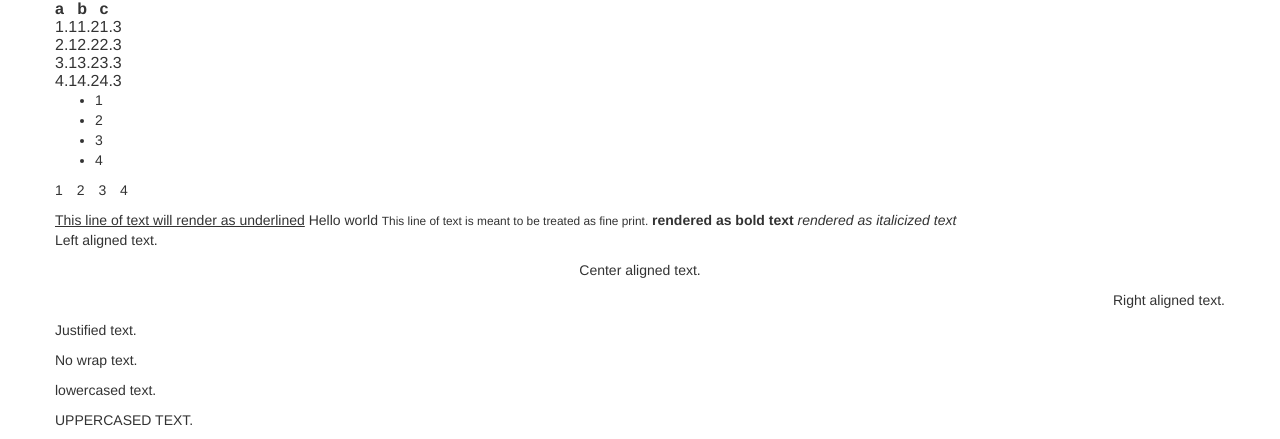
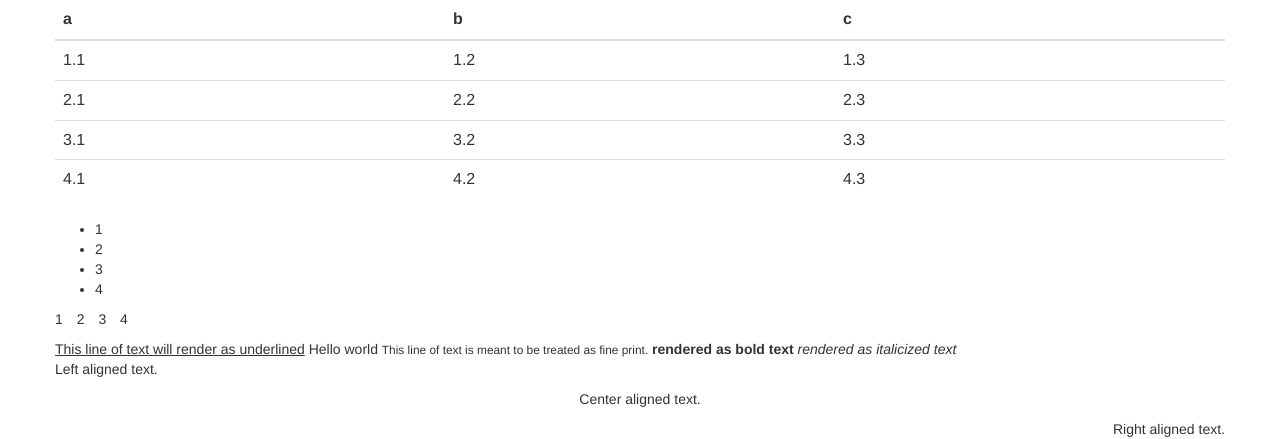
Before and after one commit to slaviber/CyberProgramming, a web app: page / in a window 1280 px wide. Shown: the top 439 px of the page. Run offline with its HTML, style and script files only (its server is not run), Linux system fonts and the light colour scheme; data that the repository does not hold is empty.

Commit message:
Styled table

```diff
--- a/05_SampleBootstrap/WebContent/index.html
+++ b/05_SampleBootstrap/WebContent/index.html
@@ -10,8 +10,8 @@
 <body>
 	<div class="container">
 		<div class="row">
-			<!-- looks ugly -->
-			<table>
+			<!-- looks much better -->
+			<table class="table">
 				<thead>
 					<tr>
 						<th>a</th>
```
